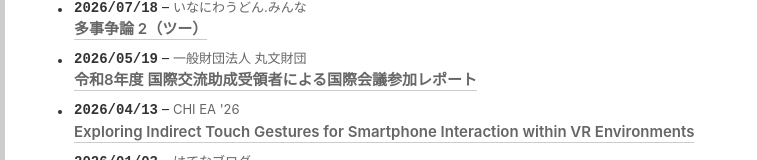
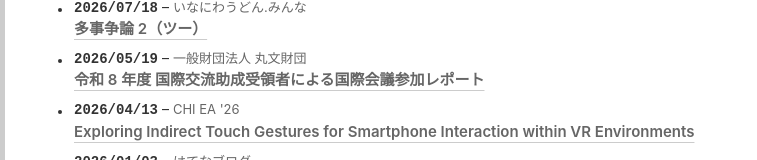
Before and after one commit to inaniwaudon/inaniwaudon-minna2, a React (Vite) app: page /articles in a window 1280 px wide. Shown: the part 244-404 px from the top of the page, without its empty margins (0-757 px from the left). Built offline with nearby package versions, Linux system fonts and the light colour scheme; a web font is replaced by a local one.

Commit message:
Fix description

```diff
--- a/src/app/articles/articles.ts
+++ b/src/app/articles/articles.ts
@@ -654,7 +654,7 @@ const articleOthersLinks: ArticleLink[] = [
   },
   {
     href: "https://www.marubun-zaidan.jp/r08_wada.html",
-    title: "令和8年度 国際交流助成受領者による国際会議参加レポート",
+    title: "令和 8 年度 国際交流助成受領者による国際会議参加レポート",
     date: "2026/05/19",
     description: "一般財団法人 丸文財団",
     tags: ["random"],
```
